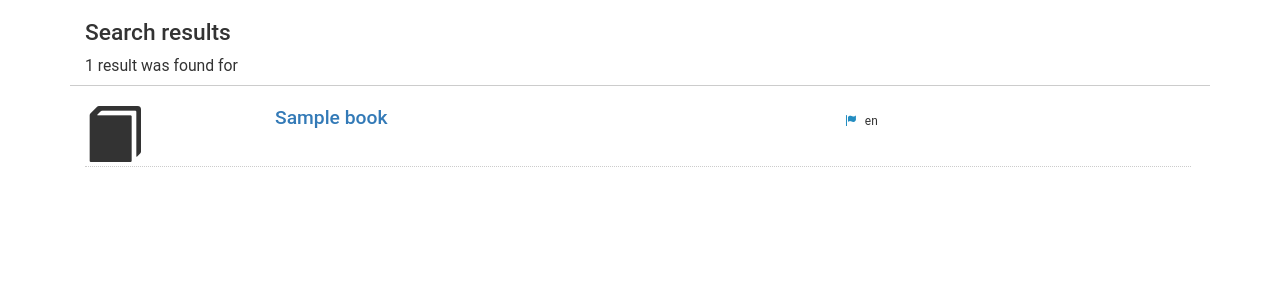
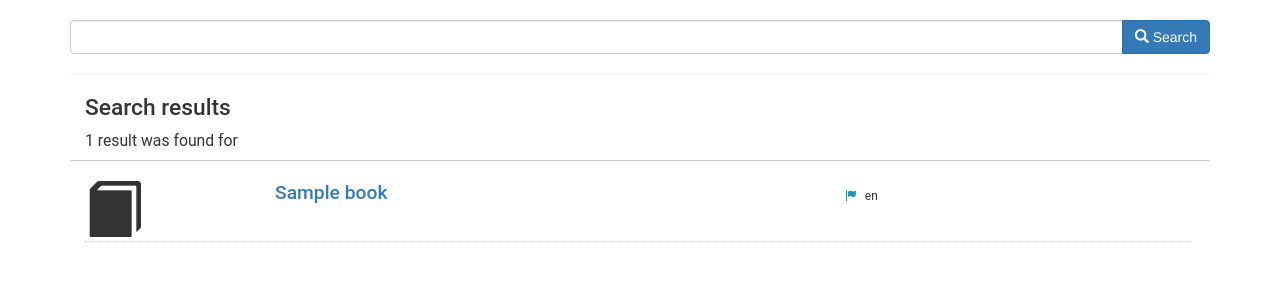
Before and after one commit to insomnia-lab/libreant, a Flask app: template webant/templates/search.html in a window 1280 px wide. Shown: the part 52-352 px from the top of the page. Run offline with Flask 2, Linux system fonts and the light colour scheme; the template is opened without the code that fills it: most values are stand-ins (such as "Sample title", 1, 10 or a date in 2020); parts of the project's set-up code (start-up, migrations or seed data) failed here and were passed over; some libraries are stand-ins or nearby versions.

Commit message:
searchbar implemented like macro and add to search results page

```diff
--- a/webant/templates/search.html
+++ b/webant/templates/search.html
@@ -1,5 +1,6 @@
 {% extends "bootstrap/base.html" %}
 {% import "bootstrap/fixes.html" as fixes %}
+{% import 'searchbar.html' as searchbar %}
 
 {% block title %}
 Libreant | {%trans%}Search{%endtrans%}: {{ query }}
@@ -17,6 +18,11 @@ Libreant | {%trans%}Search{%endtrans%}: {{ query }}
 
 {% block content %}
 <div class="container">
+
+    {{ searchbar.searchbar(search_query=query) }}
+
+    <hr />
+
     <hgroup class="mb20">
         <h1>{%trans%}Search results{%endtrans%}</h1>
         <h2 class="lead">{% trans num = books|length%}{{num}} result was found for{%pluralize%}{{num}} results were found for{% endtrans %} <strong>{{ query }}</strong></h2>
--- /dev/null
+++ b/webant/templates/searchbar.html
@@ -0,0 +1,12 @@
+{% macro searchbar(search_query="") %}
+
+<form action="{{ url_for('search') }}" role="form">
+    <div class="input-group">
+        <input name="q" class="form-control" type="text" value="{{ search_query }}"/>
+        <span class="input-group-btn">
+            <button type="submit" class="btn btn-primary">
+            <span class="glyphicon glyphicon-search" aria-hidden="true"></span> {%trans%}Search{%endtrans%}</button>
+        </span>
+    </div>
+</form>
+{% endmacro %}
```
Also changed, not shown: webant/templates/index.html (+2 -9 lines).
